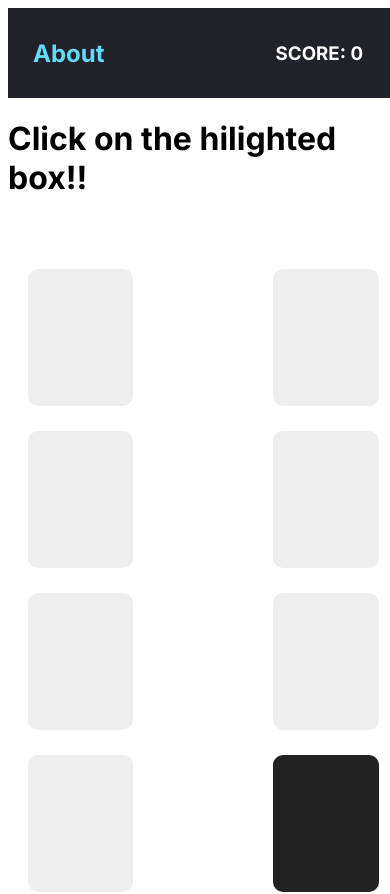
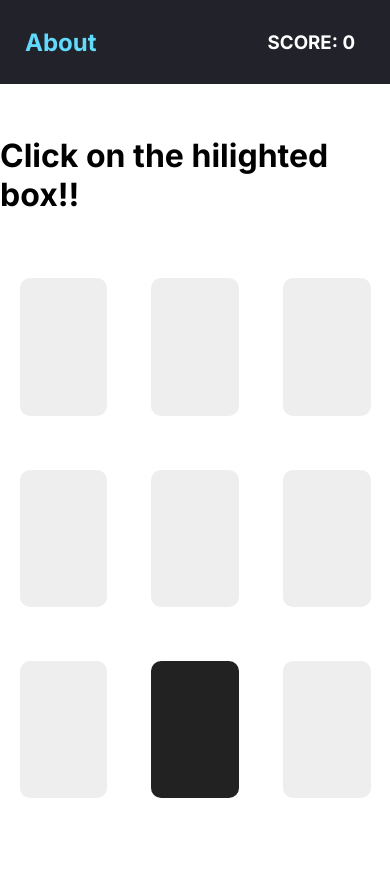
Before and after one commit to loyeh/react-bobziroll, a React (Create React App) app: page / in a window 390 px wide. Shown: the top 894 px of the page. After the commit the page ends 844 px from the top, so only its background shows below. Built offline with nearby package versions, Linux system fonts and the light colour scheme.

Commit message:
styling for mobile devices

```diff
--- a/src/index.css
+++ b/src/index.css
@@ -1,17 +1,20 @@
 * {
   box-sizing: border-box;
+  margin: 0;
+  padding: 0;
 }
 
 .container {
   font-family: inter, sans-serif;
   width: 100dvw;
+  height: 100dvh;
 }
 
 .navbar {
   background-color: #21222a;
   display: flex;
   align-items: center;
-  height: 90px;
+  height: 10dvh;
   padding: 30px 25px;
 }
 
@@ -35,27 +38,32 @@
 }
 
 .game-container {
-  width: 100%;
+  width: 100dvw;
+  height: 90dvh;
   display: flex;
   align-items: center;
   justify-content: center;
   flex-direction: column;
 }
 
+h1 {
+  margin-block: 20px;
+}
+
 .box-container {
   display: flex;
   flex-wrap: wrap;
   flex-direction: row;
-  width: 90dvw;
+  width: 90%;
   height: 65dvh;
   align-items: center;
   justify-content: space-between;
-  margin-top: 50px;
   gap: 25px;
+  margin-top: 30px;
 }
 
 .box {
-  width: 30%;
+  width: 25%;
   height: 25%;
   background-color: #eee;
   border-radius: 10px;
```
